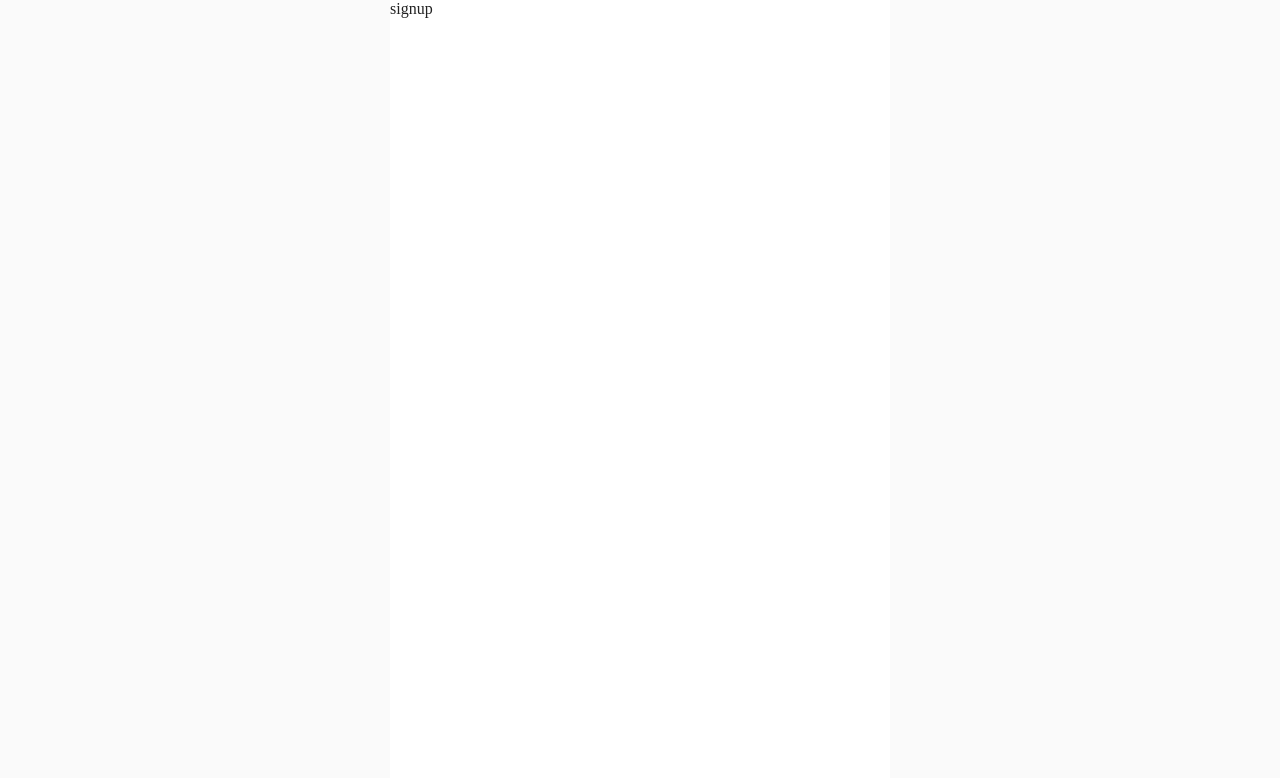
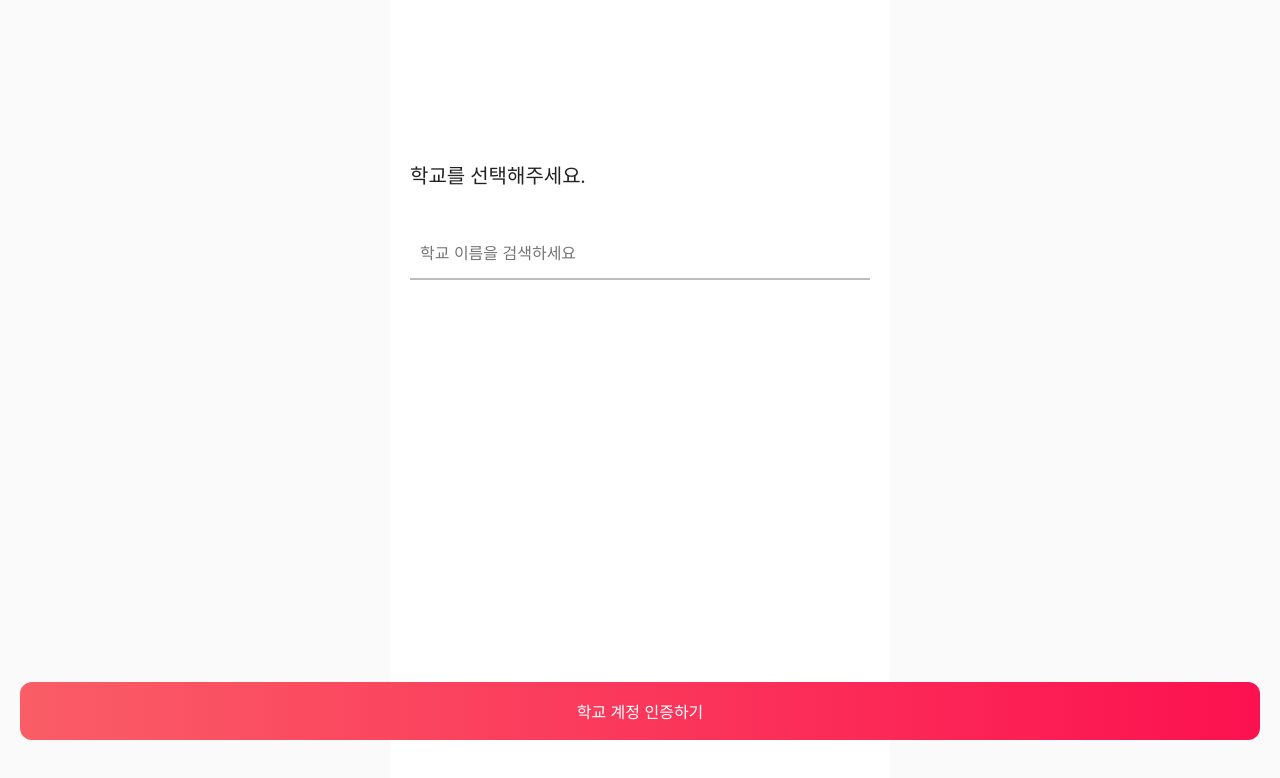
Before and after one commit to wanted-fork-fork/cake-FE, a Next.js app: page /signup in a window 1280 px wide. Shown: the top 778 px of the page. Built offline with nearby package versions, Linux system fonts and the light colour scheme.

Commit message:
feat: add signup page and steps

```diff
--- /dev/null
+++ b/src/components/organs/signup/ConfirmEmailStep.component.tsx
@@ -0,0 +1,68 @@
+import { BaseMarginBottom, BaseProps } from "@src/styles/common";
+import styled from "styled-components";
+import theme, { FontSize } from "@src/styles/theme";
+import { Button } from "@src/components/atoms/Button";
+import { UnderlineInput } from "@src/components/atoms/Input";
+
+const EmailWrap = styled.div<BaseProps>`
+  ${BaseMarginBottom};
+  display: flex;
+  align-items: center;
+  width: 100%;
+`;
+
+const ErrorMessage = styled.p`
+  font-size: ${FontSize.PrimaryDescription};
+  color: ${theme.color.black};
+`;
+
+const ConfirmCodeWrap = styled.div<BaseProps>`
+  ${BaseMarginBottom};
+  display: flex;
+  align-items: center;
+  gap: 10px;
+`;
+
+const CodeInputWrap = styled.div`
+  position: relative;
+  width: 100%;
+`;
+
+export type SpaceProp = {
+  width?: string;
+};
+
+const Space = styled.span<SpaceProp>`
+  content: "";
+  width: ${({ width }) => width};
+`;
+
+const S = { EmailWrap, ConfirmCodeWrap, ErrorMessage, Space, CodeInputWrap };
+function ConfirmEmailStepComponent() {
+  return (
+    <div>
+      <S.EmailWrap mb="20px">
+        <UnderlineInput />
+        <span>@</span>
+        <UnderlineInput />
+      </S.EmailWrap>
+      <Button color="primary" mb="20px">
+        이메일로 인증번호 받기
+      </Button>
+      <S.ConfirmCodeWrap mb="10px">
+        <S.CodeInputWrap>
+          <UnderlineInput />
+          <span>04:59</span>
+        </S.CodeInputWrap>
+        <div>
+          <Button color="primary" filled={false} width="4.45rem">
+            인증
+          </Button>
+        </div>
+      </S.ConfirmCodeWrap>
+      <S.ErrorMessage>이미 가입된 이메일입니다!</S.ErrorMessage>
+    </div>
+  );
+}
+
+export default ConfirmEmailStepComponent;
--- /dev/null
+++ b/src/components/organs/signup/DetailsInputStep.component.tsx
@@ -0,0 +1,5 @@
+function DetailsInputStepComponent() {
+  return <div />;
+}
+
+export default DetailsInputStepComponent;
--- /dev/null
+++ b/src/components/organs/signup/PasswordInputStep.component.tsx
@@ -0,0 +1,12 @@
+import { UnderlineInput } from "@src/components/atoms/Input";
+
+function PasswordInputStepComponent() {
+  return (
+    <div>
+      <UnderlineInput type="password" placeholder="비밀번호 입력" mb="20px" />
+      <UnderlineInput type="password" placeholder="비밀번호 확인" />
+    </div>
+  );
+}
+
+export default PasswordInputStepComponent;
--- /dev/null
+++ b/src/components/organs/signup/SelectCategoryStep.component.tsx
@@ -0,0 +1,5 @@
+function SelectCategoryStepComponent() {
+  return <div />;
+}
+
+export default SelectCategoryStepComponent;
--- /dev/null
+++ b/src/components/organs/signup/SelectSchoolStep.component.tsx
@@ -0,0 +1,7 @@
+import { UnderlineInput } from "@src/components/atoms/Input";
+
+function SelectSchoolStepComponent() {
+  return <UnderlineInput placeholder="학교 이름을 검색하세요" />;
+}
+
+export default SelectSchoolStepComponent;
--- /dev/null
+++ b/src/pages/signup.tsx
@@ -0,0 +1,14 @@
+import SignupPageTemplate, {
+  SignupStep,
+} from "@src/templates/SignupPage.template";
+import { useCallback, useState } from "react";
+
+function SignupPage() {
+  const [step, setStep] = useState<SignupStep>(SignupStep.SELECT_SCHOOL);
+
+  const onClick = useCallback(() => setStep((step + 1) as SignupStep), [step]);
+
+  return <SignupPageTemplate step={step} onClickNext={onClick} />;
+}
+
+export default SignupPage;
--- /dev/null
+++ b/src/templates/SignupPage.template.tsx
@@ -0,0 +1,112 @@
+import styled from "styled-components";
+
+// constant
+import { SignupTitleMessages } from "@src/constant/message.constant";
+
+// components
+import SelectSchoolStepComponent from "@src/components/organs/signup/SelectSchoolStep.component";
+import ConfirmEmailStepComponent from "@src/components/organs/signup/ConfirmEmailStep.component";
+import PasswordInputStepComponent from "@src/components/organs/signup/PasswordInputStep.component";
+import DetailsInputStepComponent from "@src/components/organs/signup/DetailsInputStep.component";
+import SelectCategoryStepComponent from "@src/components/organs/signup/SelectCategoryStep.component";
+import { Button } from "@src/components/atoms/Button";
+
+// styles
+import { FontSize, Padding } from "@src/styles/theme";
+import { BaseMarginBottom, BaseProps } from "@src/styles/common";
+
+const Container = styled.div`
+  width: 100%;
+  height: 100vh;
+  padding: ${Padding.page};
+`;
+
+const TitleWrap = styled.div<BaseProps>`
+  ${BaseMarginBottom};
+  height: 200px;
+  padding-top: 160px;
+`;
+
+const TitleText = styled.h2<BaseProps>`
+  ${BaseMarginBottom};
+  font-size: ${FontSize.PrimaryLabel};
+  font-weight: 500;
+`;
+const DescriptionText = styled.p`
+  font-size: ${FontSize.PrimaryDescription};
+  font-weight: 400;
+`;
+
+const ContentWrap = styled.div``;
+
+const BottomWrap = styled.div`
+  position: absolute;
+  bottom: 60px;
+  left: ${Padding.pageX};
+  right: ${Padding.pageX};
+`;
+
+const S = {
+  Container,
+  TitleWrap,
+  ContentWrap,
+  BottomWrap,
+  TitleText,
+  DescriptionText,
+};
+
+export enum SignupStep {
+  SELECT_SCHOOL,
+  CONFIRM_EMAIL,
+  PASSWORD_INPUT,
+  DETAILS_INPUT,
+  SELECT_GIVE_CATEGORY,
+  SELECT_TAKE_CATEGORY,
+}
+
+export type SignupTemplateProps = {
+  step: SignupStep;
+  onClickNext?: () => void;
+};
+
+function SignupPageTemplate({
+  step = SignupStep.SELECT_SCHOOL,
+  onClickNext,
+}: SignupTemplateProps) {
+  return (
+    <S.Container>
+      <S.TitleWrap mb="30px">
+        <S.TitleText mb="8px">{SignupTitleMessages[step].title}</S.TitleText>
+        <S.DescriptionText>
+          {SignupTitleMessages[step].description}
+        </S.DescriptionText>
+      </S.TitleWrap>
+      <S.ContentWrap>
+        {step === SignupStep.SELECT_SCHOOL && <SelectSchoolStepComponent />}
+        {step === SignupStep.CONFIRM_EMAIL && <ConfirmEmailStepComponent />}
+        {step === SignupStep.PASSWORD_INPUT && <PasswordInputStepComponent />}
+        {step === SignupStep.DETAILS_INPUT && <DetailsInputStepComponent />}
+        {step === SignupStep.SELECT_GIVE_CATEGORY && (
+          <SelectCategoryStepComponent />
+        )}
+        {step === SignupStep.SELECT_TAKE_CATEGORY && (
+          <SelectCategoryStepComponent />
+        )}
+      </S.ContentWrap>
+      {SignupTitleMessages[step].button && (
+        <S.BottomWrap>
+          <Button
+            type="button"
+            color="primary"
+            disabled={false}
+            onClick={onClickNext}
+          >
+            {SignupTitleMessages[step].button}
+          </Button>
+        </S.BottomWrap>
+      )}
+    </S.Container>
+  );
+}
+
+export default SignupPageTemplate;
```
